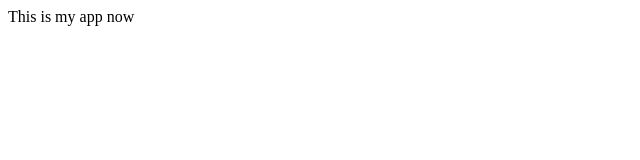
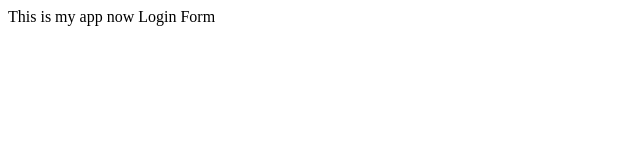
Before and after one commit to taliesin6/traversytutor, a plain HTML site: page index.html in a window 1280 px wide. Shown: the full height of the page, 0-640 px from the left. Drawn offline with Linux system fonts and the light colour scheme.

Commit message:
login form

```diff
--- /dev/null
+++ b/dir2/app2.js
@@ -0,0 +1 @@
+console.log('123');
--- a/index.html
+++ b/index.html
@@ -4,5 +4,6 @@
 	</head>
 	<body>
 	This is my app now
+	Login Form
 	</body>
 </html>
```
Also changed, not shown: login.html (added).
